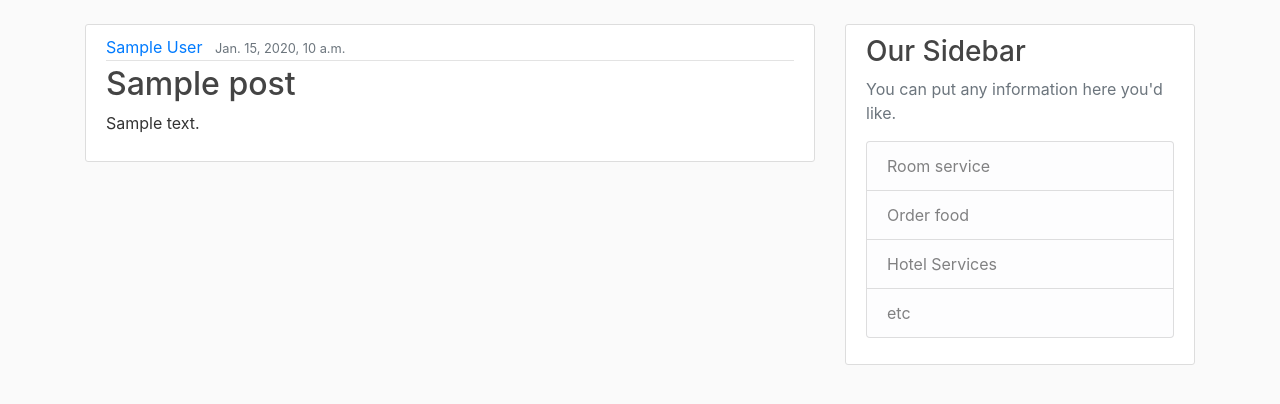
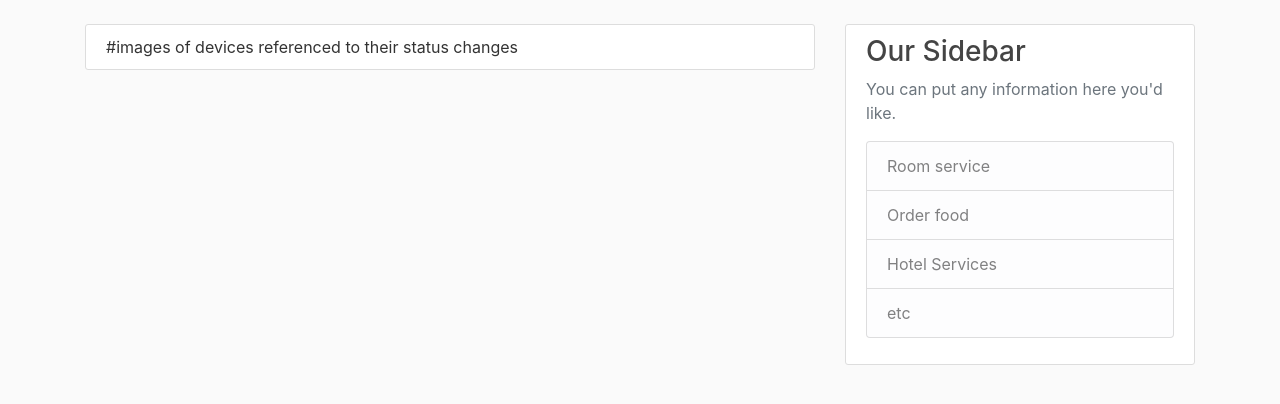
Before and after one commit to k-v-n-p/Project_PSY, a Django app: template user/templates/user/room.html in a window 1280 px wide. Shown: the part 56-460 px from the top of the page. Run offline with Django 3.2, Linux system fonts and the light colour scheme; the template is opened without the code that fills it: most values are stand-ins (such as "Sample title", 1, 10 or a date in 2020); some libraries are stand-ins or nearby versions.

Commit message:
Update room.html

```diff
--- a/user/templates/user/room.html
+++ b/user/templates/user/room.html
@@ -1,20 +1,11 @@
 {%extends "user/base.html"%}
 {%block content %}
-    {% for post in posts %}
+    {% for device in devices %}
         <article class="media content-section">
             <div class="media-body">
-                <div class="article-metadata">
-                <a class="mr-2" href="#">{{ post.author }}</a>
-                <small class="text-muted">{{ post.date_posted }}</small>
-                </div>
-                <h2><a class="article-title" href="#">{{ post.title }}</a></h2>
-                <p class="article-content">{{ post.content }}</p>
+               #images of devices referenced to their status changes
             </div>
         </article>
-        <!--
-        <h1>{{post.title}}</h1>
-        <p> By {{post.author}} on {{date_posted}}</p>
-        <p>{{post.content}}</p>
-        -->
+
     {% endfor %}
 {%endblock content%}
```
